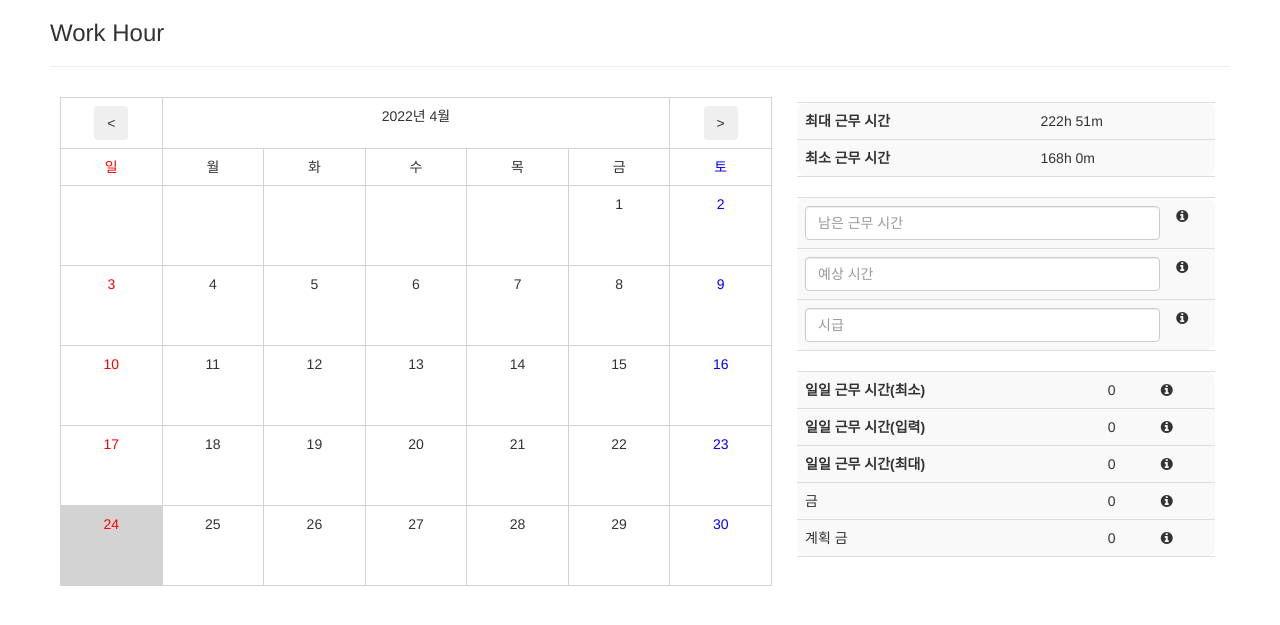
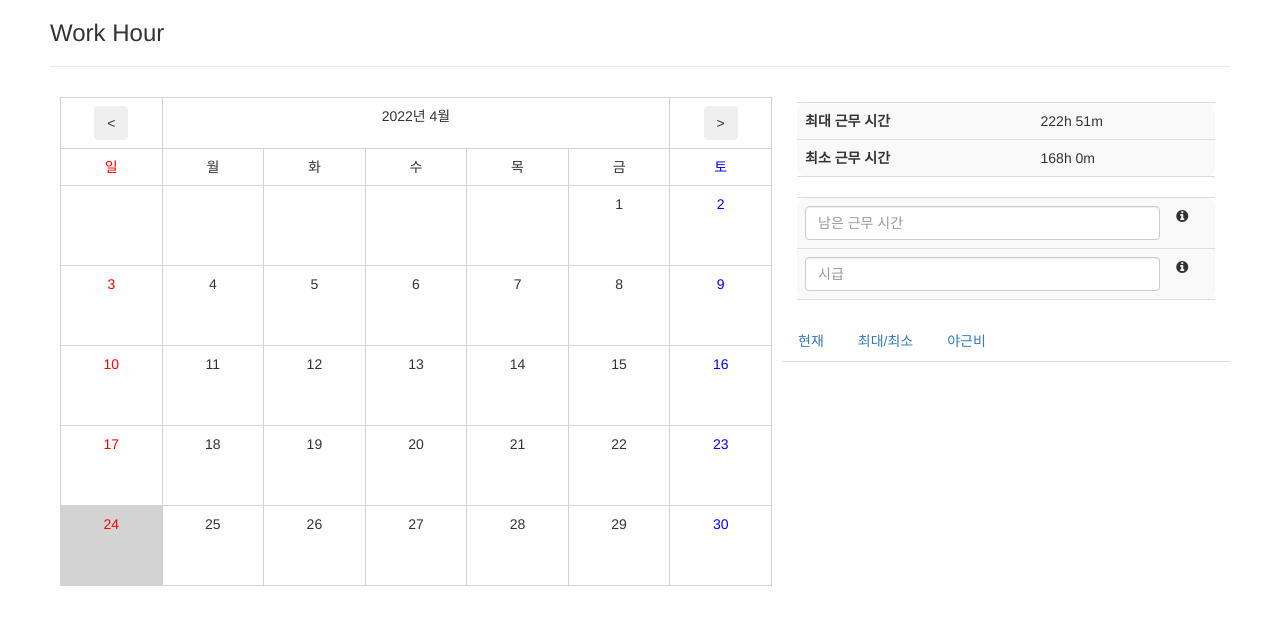
Before and after one commit to HyeonsuIm/WorkingHourCalculator, a Flask app: template templates/html/main.html in a window 1280 px wide. Shown: the top 625 px of the page. Run offline with Flask 2, Linux system fonts and the light colour scheme; the template is opened without the code that fills it, so the values that code supplies are empty; some libraries are stand-ins or nearby versions.

Commit message:
Implement tab view in side view

```diff
--- a/static/Calendar/Calendar.css
+++ b/static/Calendar/Calendar.css
@@ -43,7 +43,7 @@ td.half_vacation{
     color:pink;
 }
 
-#side_area>div
+#side_area>div.side_view_div, #side_area>div>div>div.side_view_div
 {
     /*border:1px solid #dae1e6;*/
     background-color:#f9f9f9;
--- a/static/Calendar/WorkingHour.js
+++ b/static/Calendar/WorkingHour.js
@@ -29,10 +29,11 @@ function render_calculated_working_hour(year,month,day)
 
     SetAllRemainedWorkingHour(remainedWorkingDayCnt, maxWorkingHour, avgWorkingHour, minWorkingHour)
 
-    overtime_work = (maxWorkingHour - GetRemainedWorkingHour()) - minWorkingHour
-    if( overtime_work < 0 )
+    overtime_work_max = maxWorkingHour - minWorkingHour
+    overtime_work_based_current = (maxWorkingHour - GetRemainedWorkingHour()) - ((totalWorkingDayCnt - remainedWorkingDayCnt) * 8 )
+    if( overtime_work_based_current < 0 )
     {
-        overtime_work = 0
+        overtime_work_based_current = 0
     }
 
     overtime_work_plan = (maxWorkingHour - working_hour_plan) - minWorkingHour
@@ -170,10 +171,20 @@ function renderOvernightPay()
         localStorage.setItem('overtime_pay', payPerHour)
     }
 
-    let element = document.getElementById('overnight_pay')
-    if( overtime_work > 0)
+    let element = document.getElementById('overtime_work_based_current')
+    if( overtime_work_based_current > 0)
     {
-        element.innerText = (Math.floor( overtime_work * 60 ) * (payPerHour / 60 )).toLocaleString()
+        element.innerText = (Math.floor( overtime_work_based_current * 60 ) * (payPerHour / 60 )).toLocaleString()
+    }
+    else
+    {
+        element.innerText = "0"
+    }
+
+    element = document.getElementById('overnight_pay_max')
+    if( overtime_work_max > 0)
+    {
+        element.innerText = (Math.floor( overtime_work_max * 60 ) * (payPerHour / 60 )).toLocaleString()
     }
     else
     {
--- a/templates/html/main.html
+++ b/templates/html/main.html
@@ -22,7 +22,7 @@
             <div id="calendarArea" style="margin:auto;text-align:center;float:left;width:732px;padding:10px 10px;">
             </div>
             <div id="side_area"style="text-align:left;float:left;width:448px;">
-                <div id="month_working_hour">
+                <div class='side_view_div' id="month_working_hour">
                     <table class='table' id='working-hour-table'>
                         <tr>
                             <td><b>최대 근무 시간</b></td>
@@ -34,15 +34,11 @@
                         </tr>
                     </table>
                 </div>
-                <div id="month_working_input">
+                <div class='side_view_div' id="month_working_input">
                     <table class="table" >
                         <tr>
                             <td colspan='2'><input type='number' step='any' min='0' class='form-control' placeholder='남은 근무 시간' id='working_done' onchange='UpdateAllViews()'/></td>
                             <td><i class="fa fa-info-circle" data-toggle="tooltip" title='오늘 퇴근 기준 남은 근무시간' style='cursor:help'/> </td>
-                        </tr>
-                        <tr>
-                            <td colspan='2'><input type='number' step='any' min='0' value="-1" class='form-control' placeholder='예상 시간' id='working_plan' onchange='UpdateAllViews()'/></td>
-                            <td><i class="fa fa-info-circle" data-toggle="tooltip" title='남길 근무시간 입력' style='cursor:help'/> </td>
                         </tr>
                         <tr>
                             <td colspan='2'><input type='number' step='100' min='0' class='form-control' placeholder='시급' id='overnight_pay_per_hour' onchange='UpdateAllViews()'/></td>
@@ -50,34 +46,71 @@
                         </tr>
                     </table>
                 </div>
-                <div id="month_working_plan">
+                <ul class="nav nav-tabs">
+                    <li class="nav-item">
+                      <a class="nav-link" data-toggle="tab" href="#base_current">현재</a>
+                    </li>
+                    <li class="nav-item">
+                      <a class="nav-link" data-toggle="tab" href="#base_maxmin">최대/최소</a>
+                    </li>
+                    <li class="nav-item">
+                      <a class="nav-link" data-toggle="tab" href="#base_overtime">야근비</a>
+                    </li>
+                </ul>
+                <div class="tab-content">
+                    <div class="tab-pane fade" id="base_current">
+                        <div class='side_view_div' id="month_working_input">
+                            <table class="table" >
+                                <tr>
+                                    <td colspan='2'><input type='number' step='any' min='0' value="-1" class='form-control' placeholder='예상 시간' id='working_plan' onchange='UpdateAllViews()'/></td>
+                                    <td><i class="fa fa-info-circle" data-toggle="tooltip" title='남길 근무시간 입력' style='cursor:help'/> </td>
+                                </tr>
+                            </table>
+                        </div>
+                        <div class='side_view_div' id="month_working_plan">
                             <table class="table">
-                        <tr>
-                            <td><b>일일 근무 시간(최소)</b></td>
-                            <td id='daily_working_hour_min'></td>
-                            <td><i class="fa fa-info-circle" data-toggle="tooltip" title='최소 근무시간 기준 평균 근로필요 시간' style='cursor:help'/></td>
-                        </tr>
                                 <tr>
                                     <td><b>일일 근무 시간(입력)</b></td>
                                     <td id='daily_working_hour_plan'></td>
                                     <td><i class="fa fa-info-circle" data-toggle="tooltip" title='입력한 근무시간 기준 평균 근로필요 시간' style='cursor:help'/></td>
                                 </tr>
                                 <tr>
-                            <td><b>일일 근무 시간(최대)</b></td>
+                                    <td><b>현재 야근비</b></td>
+                                    <td id='overtime_work_based_current'></td>
+                                    <td><i class="fa fa-info-circle" data-toggle="tooltip" title='일일 8시간 근무 기준 현 야근비' style='cursor:help'/></td>
+                                </tr>
+                                <tr>
+                                    <td><b>입력시간 야근비</b></td>
+                                    <td id='overnight_pay_plan'></td>
+                                    <td><i class="fa fa-info-circle" data-toggle="tooltip" title='계획 근무시간 기준 야근비' style='cursor:help'/></td>
+                                </tr>
+                            </table>
+                        </div>
+                    </div>
+                    <div class="tab-pane fade" id="base_maxmin">
+                        <div class='side_view_div' id="month_working_plan">
+                            <table class="table">
+                                <tr>
+                                    <td><b>최소 일일 근무 시간</b></td>
+                                    <td id='daily_working_hour_min'></td>
+                                    <td><i class="fa fa-info-circle" data-toggle="tooltip" title='최소 근무시간 기준 평균 근로필요 시간' style='cursor:help'/></td>
+                                </tr>
+                                <tr>
+                                    <td><b>최대 일일 근무 시간</b></td>
                                     <td id='daily_working_hour_max'></td>
                                     <td><i class="fa fa-info-circle" data-toggle="tooltip" title='최대 근무시간 기준 평균 근로필요 시간' style='cursor:help'/></td>
                                 </tr>
                                 <tr>
-                            <td>금</td>
-                            <td id='overnight_pay'></td>
-                            <td><i class="fa fa-info-circle" data-toggle="tooltip" title='남은 근무시간 기준 야근비' style='cursor:help'/></td>
-                        </tr>
-                        <tr>
-                            <td>계획 금</td>
-                            <td id='overnight_pay_plan'></td>
+                                    <td><b>최대근무 야근비</b></td>
+                                    <td id='overnight_pay_max'></td>
                                     <td><i class="fa fa-info-circle" data-toggle="tooltip" title='계획 근무시간 기준 야근비' style='cursor:help'/></td>
                                 </tr>
                             </table>
+                        </div>
+                    </div>
+                    <div class="tab-pane fade" id="base_overtime">
+                        미구현
+                    </div>
                 </div>
             </div>
         </div>
@@ -115,6 +148,11 @@
     </body>
     <script>
         $(document).ready(function(){
+            $('dt').click(function()
+            {
+                $('dd').addClass('hidden');
+                $(this).next().removeClass('hidden');
+            });
             $('[data-toggle="tooltip"]').tooltip();
         });
 
```
Lines whose indentation alone changed are shown as unchanged.
